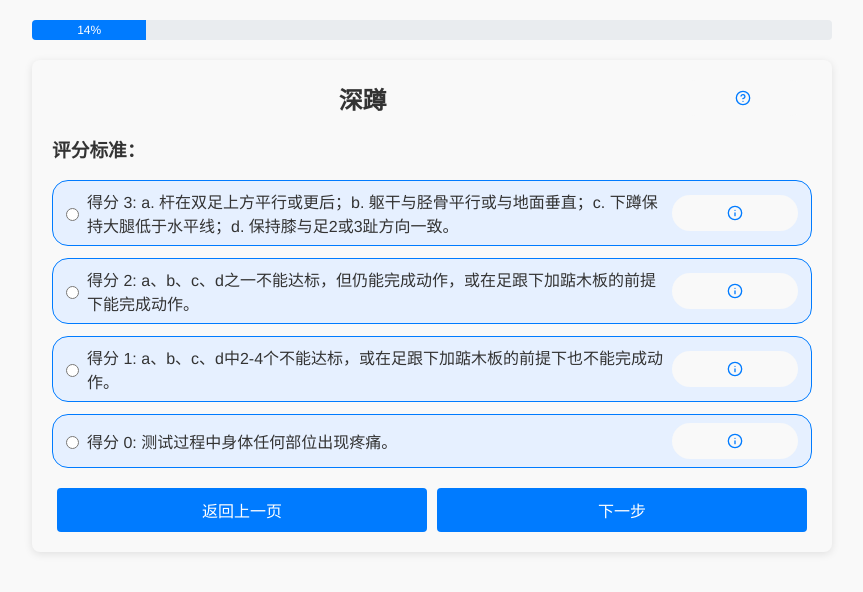
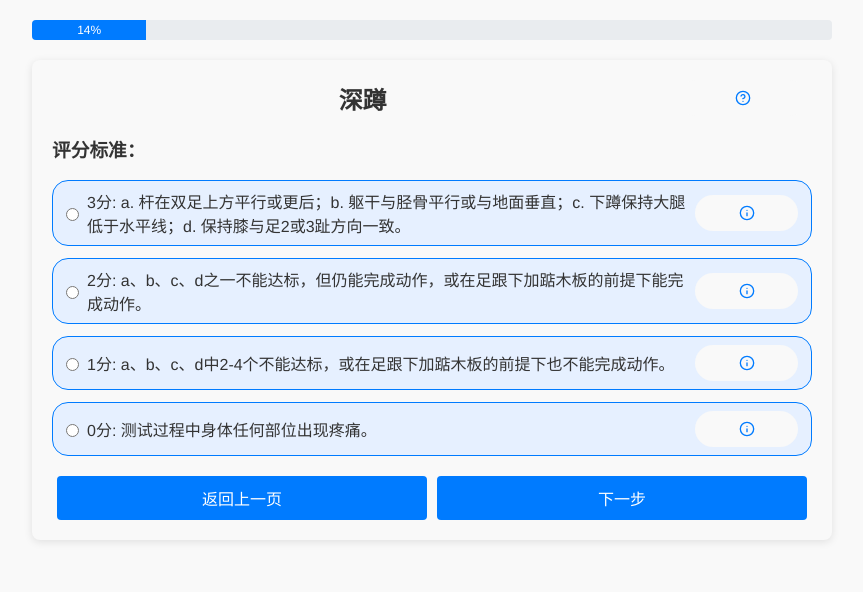
Before and after one commit to nimrod1990/fms-app, a React (Vite) app: page / in a window 1280 px wide. Both pictures are taken after typing "Sample" into the empty fields and a click on the button "开始测试". Shown: the top 592 px of the page, without its empty margins (208-1071 px from the left). Built offline with nearby package versions, Linux system fonts and the light colour scheme.

Commit message:
先更新一波UI

```diff
--- a/src/components/Test.tsx
+++ b/src/components/Test.tsx
@@ -180,7 +180,7 @@ const Test: React.FC<TestProps> = React.memo(({ test, onNext, onBack, existingRe
                 disabled={clearingTestResult === true} // 如果选择了清除测试，则禁用
                 checked={selectedScore === scoreItem.score}
               />
-              {`得分 ${scoreItem.score}: ${scoreItem.criteria}`}
+              {`${scoreItem.score}分: ${scoreItem.criteria}`}
             </label>
             {/* “讲解”按钮 */}
             <button
@@ -221,7 +221,7 @@ const Test: React.FC<TestProps> = React.memo(({ test, onNext, onBack, existingRe
                 onChange={() => handleClearingTestChange(true)}
                 checked={clearingTestResult === true}
               />
-              是（此选择将自动将本项得分设为0）
+              疼痛/无法完成
             </label>
             <label>
               <input
@@ -231,7 +231,7 @@ const Test: React.FC<TestProps> = React.memo(({ test, onNext, onBack, existingRe
                 onChange={() => handleClearingTestChange(false)}
                 checked={clearingTestResult === false}
               />
-              否
+              顺利完成
             </label>
           </div>
         </div>
--- a/src/styles/App.css
+++ b/src/styles/App.css
@@ -17,13 +17,14 @@
   --spacing-lg: 20px;
   --font-size-base: 14px;
   --font-size-medium: 16px;
+  --font-size-large: 18px;
   --transition-speed: 0.3s;
 }
 
 /* 通用样式 */
 body {
   font-family: 'Helvetica Neue', Arial, sans-serif;
-  margin: 20px; /* 从 index.css 移除，统一在 App.css */
+  margin: 20px;
   padding: 0;
   color: #333;
   background-color: #f9f9f9;
@@ -71,11 +72,6 @@ button:hover {
 }
 
 button:focus {
-  outline: 2px solid var(--color-primary-hover);
-  outline-offset: 2px;
-}
-
-input[type="radio"]:focus + label {
   outline: 2px solid var(--color-primary-hover);
   outline-offset: 2px;
 }
@@ -306,13 +302,9 @@ input[type="radio"]:focus + label {
   margin-top: 16px;
 }
 
-.modal-body img {
-  max-width: 100%;
-  height: auto;
-  margin-top: 16px;
-  border-radius: 4px;
-}
+/* 注意：已移除 .modal-body img 规则 */
 
+/* Modal-images 样式 */
 .modal-images {
   display: flex;
   flex-wrap: wrap;
@@ -365,21 +357,13 @@ input[type="radio"]:focus + label {
 }
 
 .score-label {
-  flex: 7;
+  flex: 10;
   display: flex;
   align-items: center;
 }
 
 .score-label input {
   margin-right: 8px; /* 调整输入框与文字的间距 */
-}
-
-.details-button {
-  flex: 1;
-  padding: 8px; /* 调整按钮内边距 */
-  display: flex;
-  align-items: center;
-  justify-content: center;
 }
 
 /* 清除测试部分 */
@@ -420,8 +404,9 @@ input[type="radio"]:focus + label {
   display: flex;
   align-items: center;
   gap: var(--spacing-xs);
-  font-size: var(--font-size-base);
+  font-size: var(--font-size-large);
   color: var(--color-dark-gray);
+  font-weight: bold;
 }
 
 .clearing-test-options input {
@@ -520,14 +505,11 @@ input[type="radio"]:focus + label {
   }
 }
 
+/* 已移除 .results-cards 和相关媒体查询 */
+
 /* 错误消息样式 */
 .error-message {
-  background-color: #f8d7da;
-  color: #721c24;
-  padding: 12px 16px;
-  border: 1px solid #f5c6cb;
-  border-radius: 4px;
-  margin-bottom: 16px;
+  /* 已移除该类，因为项目中未使用 */
 }
 
 /* 通知样式 */
@@ -564,3 +546,5 @@ input[type="radio"]:focus + label {
   from { opacity: 1; }
   to { opacity: 0; }
 }
+
+/* 已移除 input[type="radio"]:focus + label 规则 */
```
